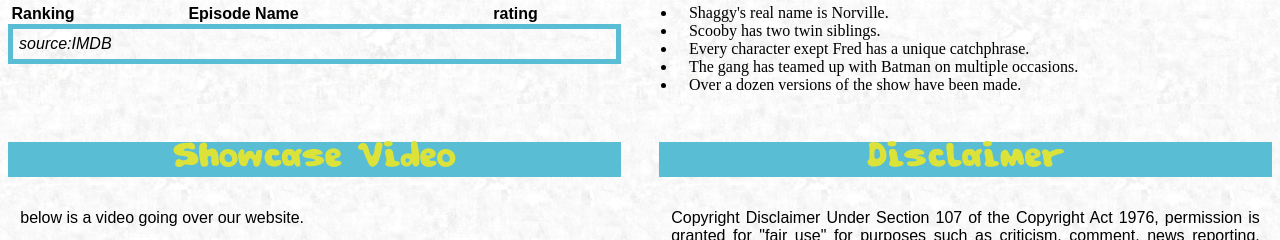
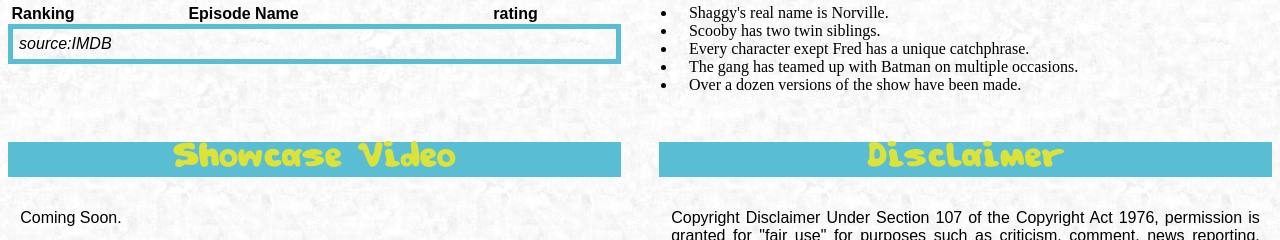
Before and after one commit to Jonas-Hemmett/Jonas-Hemmett-Rachel-Rose, a PHP site: page / in a window 1280 px wide. Shown: the part 815-1055 px from the top of the page. Run offline with PHP 8.4, Linux system fonts and the light colour scheme; data that the repository does not hold is empty.

Commit message:
Final Project: added display data to index.php

```diff
--- a/index.php
+++ b/index.php
@@ -87,6 +87,8 @@ include "top.php";
 
     <section>
         <h3>Showcase Video</h3>
+        <p>Coming Soon.</p>
+
         <p>
             below is a video going over our website.
         </p>
```
